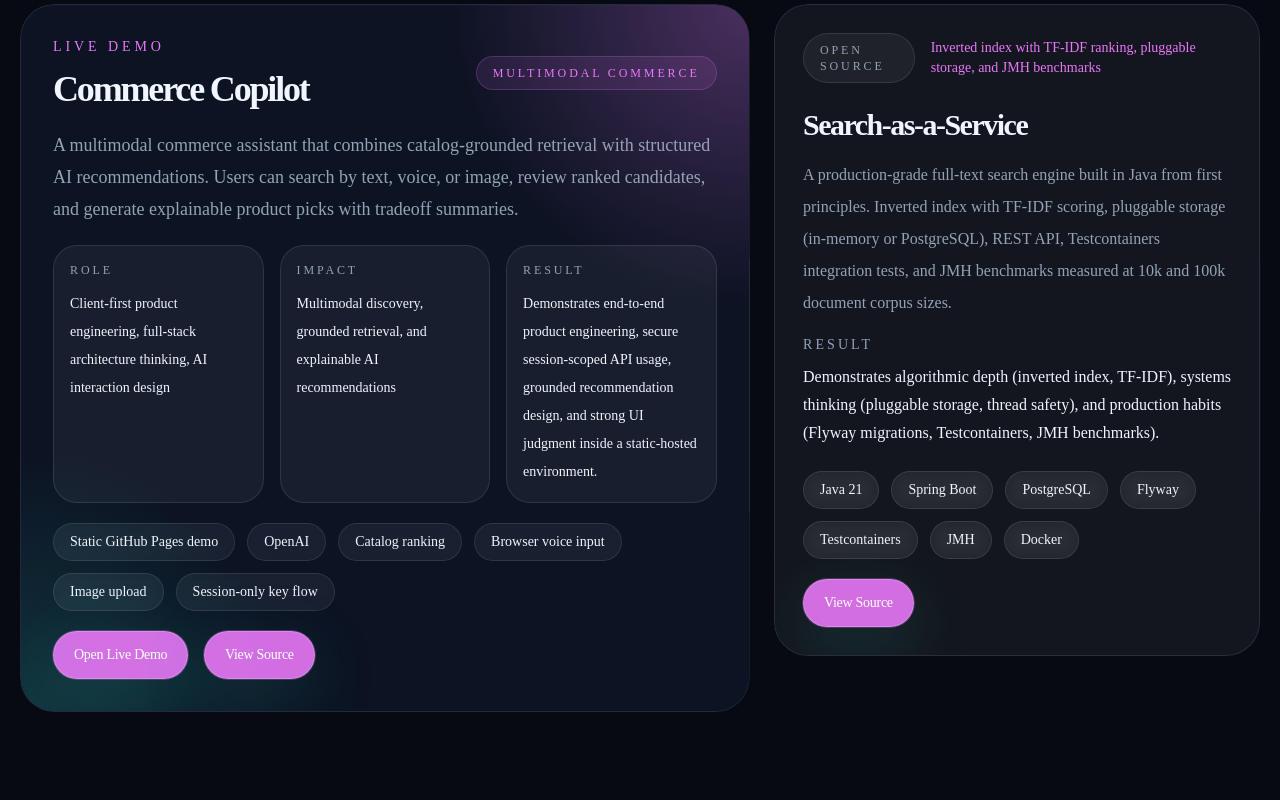
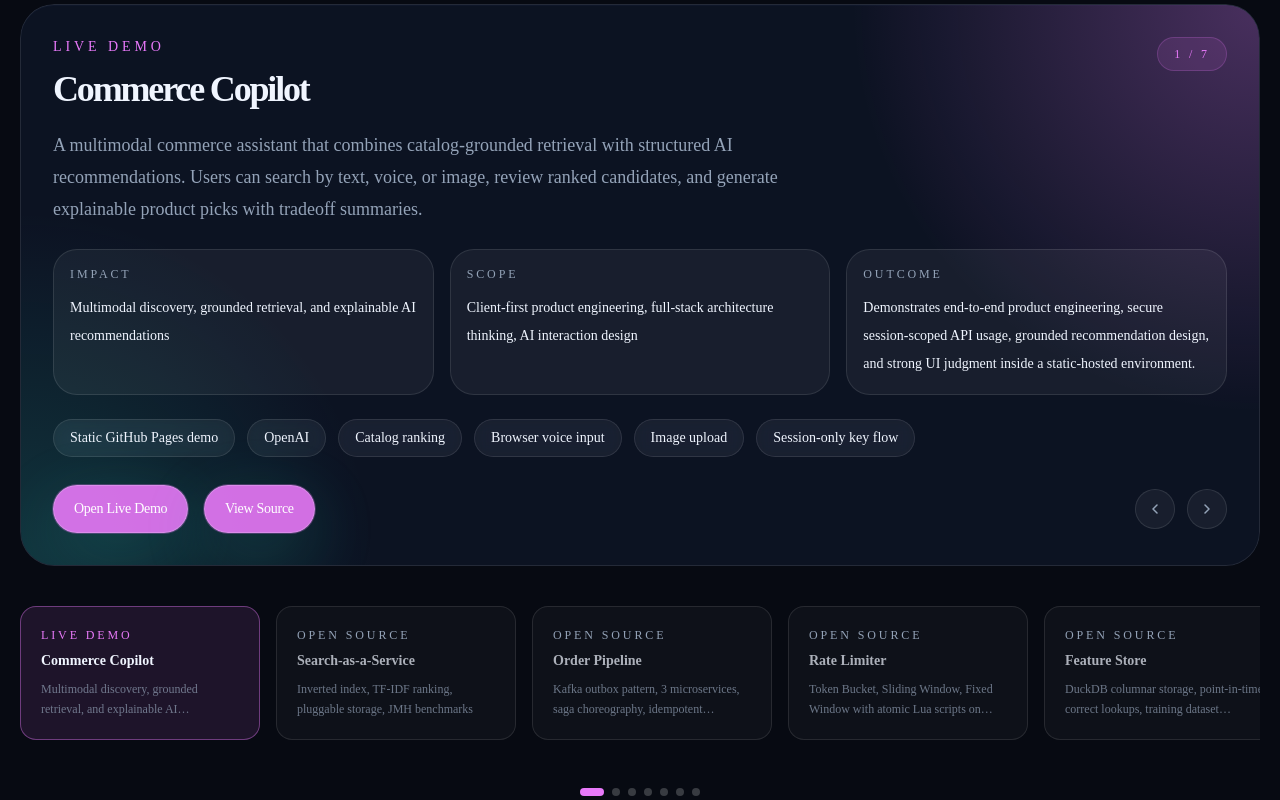
Before and after one commit to Hperam/Hperam.github.io, a Next.js app: page / in a window 1280 px wide. Shown: the part 2960-3760 px from the top of the page. Built offline with nearby package versions, Linux system fonts and the light colour scheme.

Commit message:
Add 5 new projects and rebuild projects section as sliding carousel

```diff
--- a/app/globals.css
+++ b/app/globals.css
@@ -164,6 +164,24 @@ html[data-theme="light"] {
   html[data-theme="light"] .form-field input,
   html[data-theme="light"] .form-field textarea {
     @apply text-slate-900;
+  }
+
+  /* --- Project carousel track --- */
+  .projects-track {
+    scrollbar-width: none;
+    -ms-overflow-style: none;
+    scroll-behavior: smooth;
+  }
+  .projects-track::-webkit-scrollbar {
+    display: none;
+  }
+  .projects-track-card {
+    width: 220px;
+  }
+  @media (min-width: 640px) {
+    .projects-track-card {
+      width: 240px;
+    }
   }
 
   /* --- Timeline --- */
--- a/components/sections/projects-section.tsx
+++ b/components/sections/projects-section.tsx
@@ -1,94 +1,94 @@
+"use client";
+
+import { useState, useRef } from "react";
 import { portfolio } from "@/data/portfolio";
 import { Reveal } from "@/components/ui/reveal";
-import { TiltCard } from "@/components/ui/tilt-card";
 import { MagneticButton } from "@/components/ui/magnetic-button";
 
+const projects = portfolio.projects;
+
 export function ProjectsSection() {
+  const [active, setActive] = useState(0);
+  const trackRef = useRef<HTMLDivElement>(null);
+
+  const prev = () => {
+    const next = (active - 1 + projects.length) % projects.length;
+    setActive(next);
+    scrollToCard(next);
+  };
+
+  const next = () => {
+    const n = (active + 1) % projects.length;
+    setActive(n);
+    scrollToCard(n);
+  };
+
+  const scrollToCard = (index: number) => {
+    const track = trackRef.current;
+    if (!track) return;
+    const card = track.children[index] as HTMLElement;
+    if (!card) return;
+    card.scrollIntoView({ behavior: "smooth", inline: "start", block: "nearest" });
+  };
+
+  const project = projects[active];
+
   return (
     <section id="projects" className="px-4 py-24">
       <div className="mx-auto max-w-[1240px] space-y-10">
         <Reveal className="max-w-3xl">
           <p className="section-label">Featured Projects</p>
           <h2 className="section-heading">
-            Product-style case studies designed to impress the moment they open.
+            Built end-to-end, from architecture through tests and deployment.
           </h2>
           <p className="section-copy">
-            Each project is presented like a shipped product, with strong narrative,
-            engineering challenge framing, and measurable outcome positioning.
+            Production-grade systems covering backend infrastructure, distributed messaging,
+            ML tooling, and AI product work.
           </p>
         </Reveal>
 
-        <div className="grid gap-6 xl:grid-cols-[1.2fr_0.8fr]">
+        {/* Featured active card */}
         <Reveal>
-            <TiltCard className="project-spotlight">
+          <div className="project-spotlight relative">
             <div className="project-glow" />
-              <div className="relative z-10 grid gap-5">
-                <div className="flex flex-wrap items-center justify-between gap-3">
+            <div className="relative z-10">
+              {/* Header */}
+              <div className="flex flex-wrap items-start justify-between gap-4">
                 <div>
                   <p className="text-sm uppercase tracking-[0.28em] text-brand">
-                      {portfolio.projects[0].status}
+                    {project.status}
                   </p>
                   <h3 className="mt-3 text-4xl font-semibold tracking-[-0.06em] text-ink">
-                      {portfolio.projects[0].title}
+                    {project.title}
                   </h3>
                 </div>
                 <span className="rounded-full border border-brand/20 bg-brand/10 px-4 py-2 text-xs uppercase tracking-[0.24em] text-brand">
-                    Multimodal commerce
+                  {active + 1} / {projects.length}
                 </span>
               </div>
-                <p className="max-w-2xl text-lg leading-8 text-muted">
-                  {portfolio.projects[0].summary}
+
+              {/* Summary */}
+              <p className="mt-5 max-w-3xl text-lg leading-8 text-muted">
+                {project.summary}
               </p>
-                <div className="grid gap-4 md:grid-cols-3">
+
+              {/* Stats */}
+              <div className="mt-6 grid gap-4 sm:grid-cols-2 md:grid-cols-3">
                 <div className="project-stat">
-                    <span className="project-stat-label">Role</span>
-                    <span className="project-stat-value">{portfolio.projects[0].role}</span>
+                  <span className="project-stat-label">Impact</span>
+                  <span className="project-stat-value">{project.impact}</span>
                 </div>
                 <div className="project-stat">
-                    <span className="project-stat-label">Impact</span>
-                    <span className="project-stat-value">{portfolio.projects[0].impact}</span>
+                  <span className="project-stat-label">Scope</span>
+                  <span className="project-stat-value">{project.role}</span>
                 </div>
                 <div className="project-stat">
-                    <span className="project-stat-label">Result</span>
-                    <span className="project-stat-value">{portfolio.projects[0].result}</span>
+                  <span className="project-stat-label">Outcome</span>
+                  <span className="project-stat-value">{project.result}</span>
                 </div>
               </div>
-                <div className="flex flex-wrap gap-3">
-                  {portfolio.projects[0].tech.map((item) => (
-                    <span key={item} className="skill-pill">
-                      {item}
-                    </span>
-                  ))}
-                </div>
-                <div className="flex flex-wrap gap-4">
-                  {portfolio.projects[0].links.map((link) => (
-                    <MagneticButton key={link.label} href={link.href} target={"target" in link ? (link as {target?: string}).target : undefined}>
-                      {link.label}
-                    </MagneticButton>
-                  ))}
-                </div>
-              </div>
-            </TiltCard>
-          </Reveal>
 
-          <div className="grid gap-6">
-            {portfolio.projects.slice(1).map((project, index) => (
-              <Reveal key={project.title} delay={index * 0.08}>
-                <TiltCard className="project-card">
-                  <div className="flex items-center justify-between gap-4">
-                    <span className="rounded-full border border-white/10 bg-white/5 px-4 py-2 text-xs uppercase tracking-[0.24em] text-muted">
-                      {project.status}
-                    </span>
-                    <span className="text-sm text-brand">{project.impact}</span>
-                  </div>
-                  <h3 className="mt-6 text-3xl font-semibold tracking-[-0.05em] text-ink">
-                    {project.title}
-                  </h3>
-                  <p className="mt-4 leading-8 text-muted">{project.summary}</p>
-                  <p className="mt-4 text-sm uppercase tracking-[0.22em] text-muted">
-                    Result
-                  </p>
-                  <p className="mt-2 leading-7 text-ink/88">{project.result}</p>
+              {/* Tech pills */}
               <div className="mt-6 flex flex-wrap gap-3">
                 {project.tech.map((item) => (
                   <span key={item} className="skill-pill">
@@ -96,19 +96,95 @@ export function ProjectsSection() {
                   </span>
                 ))}
               </div>
-                  {project.links.length > 0 && (
-                    <div className="mt-5 flex flex-wrap gap-3">
+
+              {/* Links + nav */}
+              <div className="mt-7 flex flex-wrap items-center justify-between gap-4">
+                <div className="flex flex-wrap gap-4">
                   {project.links.map((link) => (
-                        <MagneticButton key={link.label} href={link.href} target={"target" in link ? (link as {target?: string}).target : undefined}>
+                    <MagneticButton
+                      key={link.label}
+                      href={link.href}
+                      target={"target" in link ? (link as { target?: string }).target : undefined}
+                    >
                       {link.label}
                     </MagneticButton>
                   ))}
                 </div>
-                  )}
-                </TiltCard>
+
+                {/* Arrow controls */}
+                <div className="flex items-center gap-3">
+                  <button
+                    onClick={prev}
+                    aria-label="Previous project"
+                    className="flex h-10 w-10 items-center justify-center rounded-full border border-white/10 bg-white/5 text-muted transition-colors hover:border-brand/30 hover:text-brand"
+                  >
+                    <svg width="16" height="16" viewBox="0 0 16 16" fill="none">
+                      <path d="M10 4L6 8L10 12" stroke="currentColor" strokeWidth="1.5" strokeLinecap="round" strokeLinejoin="round"/>
+                    </svg>
+                  </button>
+                  <button
+                    onClick={next}
+                    aria-label="Next project"
+                    className="flex h-10 w-10 items-center justify-center rounded-full border border-white/10 bg-white/5 text-muted transition-colors hover:border-brand/30 hover:text-brand"
+                  >
+                    <svg width="16" height="16" viewBox="0 0 16 16" fill="none">
+                      <path d="M6 4L10 8L6 12" stroke="currentColor" strokeWidth="1.5" strokeLinecap="round" strokeLinejoin="round"/>
+                    </svg>
+                  </button>
+                </div>
+              </div>
+            </div>
+          </div>
         </Reveal>
+
+        {/* Scrollable project strip */}
+        <div className="relative">
+          <div
+            ref={trackRef}
+            className="projects-track flex gap-4 overflow-x-auto pb-2"
+          >
+            {projects.map((p, i) => (
+              <button
+                key={p.title}
+                onClick={() => { setActive(i); }}
+                className={`projects-track-card group flex-shrink-0 cursor-pointer rounded-2xl border p-5 text-left transition-all duration-300 ${
+                  i === active
+                    ? "border-brand/40 bg-brand/10"
+                    : "border-white/8 bg-white/[0.03] hover:border-white/15 hover:bg-white/[0.06]"
+                }`}
+              >
+                <p className={`text-xs uppercase tracking-[0.24em] transition-colors ${
+                  i === active ? "text-brand" : "text-muted"
+                }`}>
+                  {p.status}
+                </p>
+                <h4 className={`mt-2 text-sm font-semibold transition-colors ${
+                  i === active ? "text-ink" : "text-ink/70 group-hover:text-ink"
+                }`}>
+                  {p.title}
+                </h4>
+                <p className="mt-2 line-clamp-2 text-xs leading-5 text-muted/70">
+                  {p.impact}
+                </p>
+              </button>
             ))}
           </div>
+        </div>
+
+        {/* Dot indicators */}
+        <div className="flex items-center justify-center gap-2">
+          {projects.map((_, i) => (
+            <button
+              key={i}
+              onClick={() => { setActive(i); scrollToCard(i); }}
+              aria-label={`Go to project ${i + 1}`}
+              className={`rounded-full transition-all duration-300 ${
+                i === active
+                  ? "h-2 w-6 bg-brand"
+                  : "h-2 w-2 bg-white/20 hover:bg-white/40"
+              }`}
+            />
+          ))}
         </div>
       </div>
     </section>
--- a/data/portfolio.ts
+++ b/data/portfolio.ts
@@ -79,24 +79,91 @@ export const portfolio = {
         "Demonstrates end-to-end product engineering, secure session-scoped API usage, grounded recommendation design, and strong UI judgment inside a static-hosted environment.",
       links: [
         { label: "Open Live Demo", href: "/commerce-copilot/", target: "_blank" },
-        {
-          label: "View Source",
-          href: "https://github.com/Hperam/incident-copilot-api"
-        }
+        { label: "View Source", href: "https://github.com/Hperam/incident-copilot-api" }
       ]
     },
     {
       title: "Search-as-a-Service",
       status: "Open source",
-      impact: "Inverted index with TF-IDF ranking, pluggable storage, and JMH benchmarks",
+      impact: "Inverted index, TF-IDF ranking, pluggable storage, JMH benchmarks",
       summary:
-        "A production-grade full-text search engine built in Java from first principles. Inverted index with TF-IDF scoring, pluggable storage (in-memory or PostgreSQL), REST API, Testcontainers integration tests, and JMH benchmarks measured at 10k and 100k document corpus sizes.",
+        "Production-grade full-text search engine built in Java from first principles. Inverted index with TF-IDF scoring, pluggable storage (in-memory or PostgreSQL via JPA), REST API, Testcontainers integration tests, and JMH benchmarks at 10k and 100k document corpus sizes.",
       tech: ["Java 21", "Spring Boot", "PostgreSQL", "Flyway", "Testcontainers", "JMH", "Docker"],
-      role: "Full system design — core algorithm, storage abstraction, REST API, test strategy, benchmarking",
+      role: "Full system design: core algorithm, storage abstraction, REST API, test strategy, benchmarking",
       result:
-        "Demonstrates algorithmic depth (inverted index, TF-IDF), systems thinking (pluggable storage, thread safety), and production habits (Flyway migrations, Testcontainers, JMH benchmarks).",
+        "Algorithmic depth (inverted index, TF-IDF), systems thinking (pluggable storage, thread safety), and production habits (Flyway, Testcontainers, JMH).",
       links: [
         { label: "View Source", href: "https://github.com/Hperam/search-service" }
+      ]
+    },
+    {
+      title: "Order Pipeline",
+      status: "Open source",
+      impact: "Kafka outbox pattern, 3 microservices, saga choreography, idempotent consumers",
+      summary:
+        "Event-driven order processing system with three independent microservices communicating via Kafka. The order-service uses the Outbox Pattern to guarantee at-least-once delivery. Inventory reservation uses pessimistic locking with idempotency checks. Full Testcontainers integration tests.",
+      tech: ["Java 21", "Spring Boot", "Apache Kafka", "PostgreSQL", "Flyway", "Testcontainers", "Docker Compose"],
+      role: "Full system design: event schema, outbox pattern, saga flow, idempotency, integration testing",
+      result:
+        "Demonstrates distributed systems depth: reliable messaging without 2PC, saga choreography, idempotent consumer patterns, and multi-service Testcontainers testing.",
+      links: [
+        { label: "View Source", href: "https://github.com/Hperam/order-pipeline" }
+      ]
+    },
+    {
+      title: "Rate Limiter",
+      status: "Open source",
+      impact: "Token Bucket, Sliding Window, Fixed Window with atomic Lua scripts on Redis",
+      summary:
+        "Distributed rate limiting library for Spring Boot with three algorithms implemented via atomic Redis Lua scripts. Includes a Spring AOP @RateLimit annotation with SpEL key resolution, so any method can be rate-limited with a single annotation. Testcontainers tests verify correctness and concurrency.",
+      tech: ["Java 21", "Spring Boot", "Redis", "Lua scripts", "Spring AOP", "SpEL", "Testcontainers"],
+      role: "Library design: interface abstraction, Lua script atomicity, AOP annotation, factory pattern",
+      result:
+        "Pluggable, production-ready rate limiting. Three algorithms in one library with atomic Redis operations preventing race conditions under concurrent load.",
+      links: [
+        { label: "View Source", href: "https://github.com/Hperam/rate-limiter" }
+      ]
+    },
+    {
+      title: "Feature Store",
+      status: "Open source",
+      impact: "DuckDB columnar storage, point-in-time correct lookups, training dataset generation",
+      summary:
+        "Offline ML feature store with DuckDB for columnar feature vector storage and PostgreSQL for metadata. Enforces point-in-time correctness: lookups at a given timestamp never return features computed after that time, preventing training/serving skew and label leakage.",
+      tech: ["Python 3.11", "FastAPI", "DuckDB", "SQLAlchemy 2.0", "Alembic", "PostgreSQL", "Docker"],
+      role: "System design: storage architecture, point-in-time query logic, training dataset merge, REST API",
+      result:
+        "Purpose-built offline feature store that solves label leakage at the data layer. DuckDB columnar scans make training dataset generation significantly faster than row-oriented alternatives.",
+      links: [
+        { label: "View Source", href: "https://github.com/Hperam/feature-store" }
+      ]
+    },
+    {
+      title: "Leaderboard API",
+      status: "Open source",
+      impact: "Redis sorted sets, WebSocket live updates, O(log N) rank operations",
+      summary:
+        "Real-time leaderboard service backed by Redis sorted sets with WebSocket (STOMP) live updates pushed to all connected clients on score change. Score deduplication ensures only the highest score per player is kept. Full score history in PostgreSQL for analytics.",
+      tech: ["Java 21", "Spring Boot", "Redis", "WebSocket", "STOMP", "PostgreSQL", "Flyway"],
+      role: "Full system design: Redis data model, WebSocket broadcast, score deduplication, REST and WS APIs",
+      result:
+        "O(log N) rank operations via Redis ZREVRANK. WebSocket push eliminates polling. Clean separation between real-time leaderboard (Redis) and persistent history (PostgreSQL).",
+      links: [
+        { label: "View Source", href: "https://github.com/Hperam/leaderboard-api" }
+      ]
+    },
+    {
+      title: "URL Intelligence",
+      status: "Open source",
+      impact: "Async fetch, redirect chain tracking, heuristic phishing detection, Redis caching",
+      summary:
+        "URL metadata extraction and risk scoring service built with async FastAPI. Follows redirect chains, extracts HTML metadata (og:title, og:description, og:image), and applies heuristic risk scoring across signals: suspicious TLDs, URL entropy, Cyrillic homograph detection, and IP-as-hostname.",
+      tech: ["Python 3.11", "FastAPI", "PostgreSQL", "Redis", "httpx", "BeautifulSoup4", "Docker"],
+      role: "Service design: async fetch pipeline, risk scoring heuristics, Redis caching strategy, REST API",
+      result:
+        "Lightweight phishing detection without external APIs. Redis SHA-256 keyed caching avoids redundant fetches. Risk score and redirect chain exposed in a single API response.",
+      links: [
+        { label: "View Source", href: "https://github.com/Hperam/url-intelligence" }
       ]
     }
   ],
```
Lines whose indentation alone changed are shown as unchanged.
